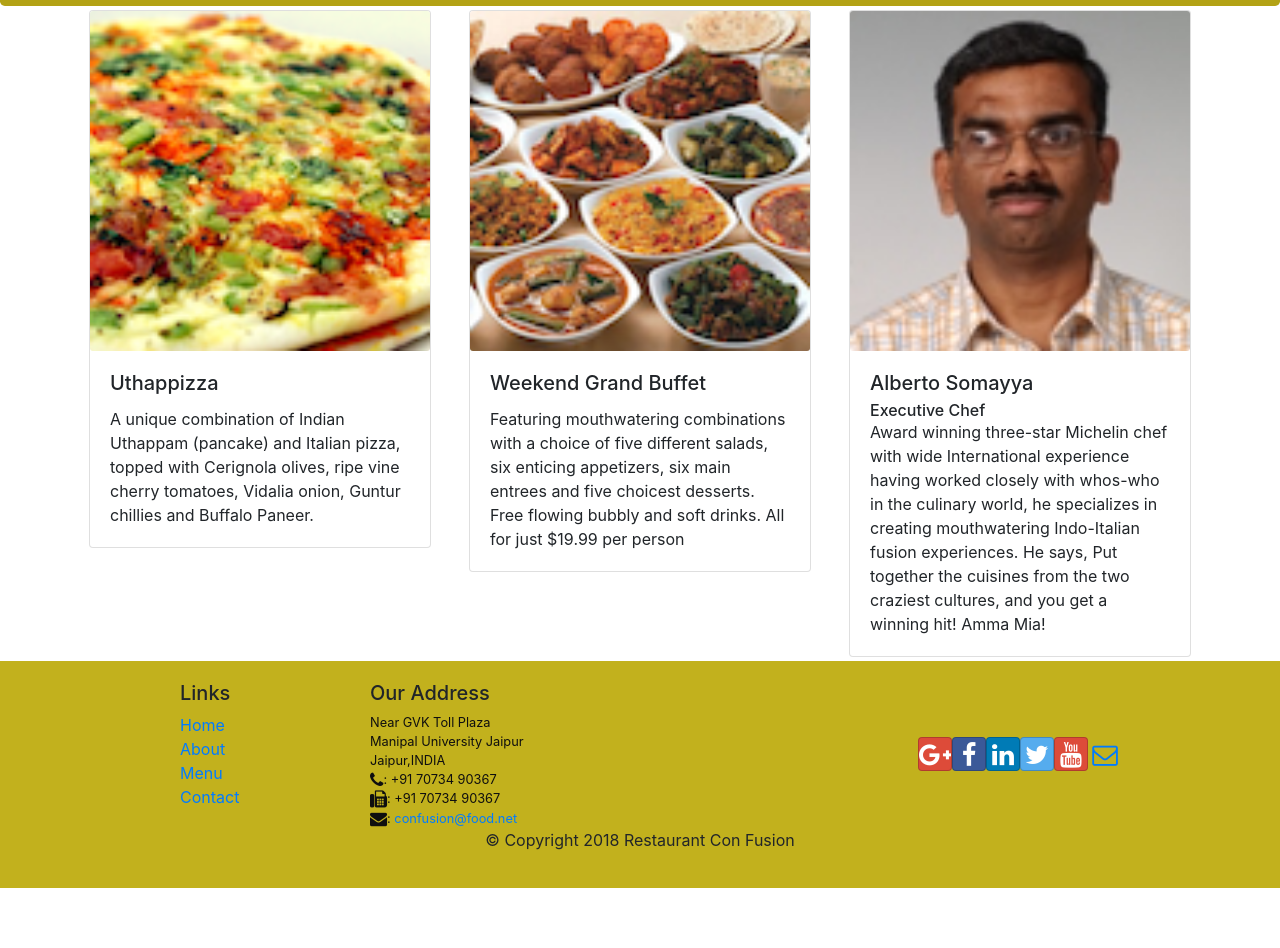
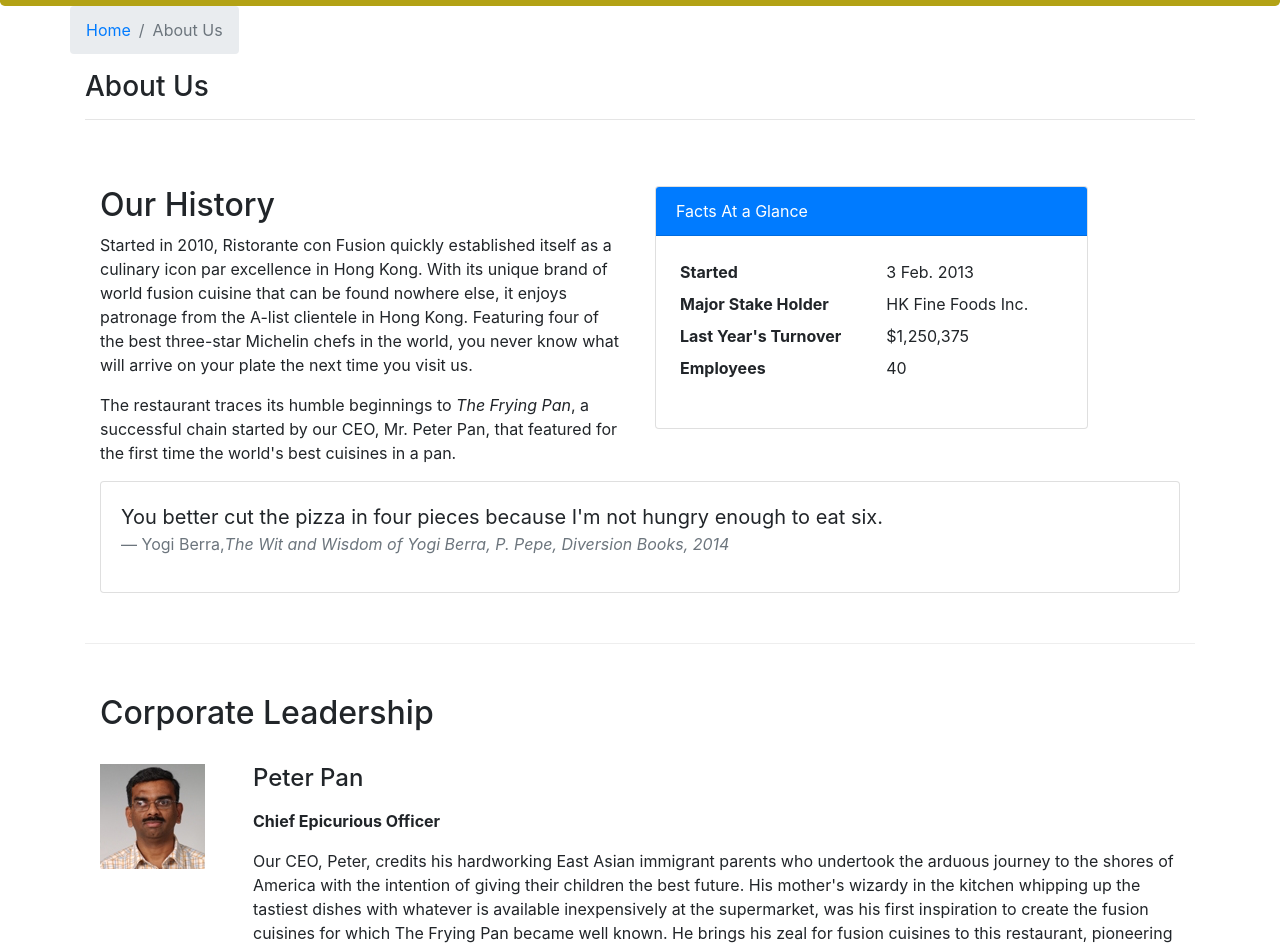
Before and after one commit to siddhartha0110/ReactProject, a React (Create React App) app: page /aboutus in a window 1280 px wide. Before the commit this address led to /home. Shown: the part 288-1236 px from the top of the page. Before the commit the page ends 1176 px from the top, so only its background shows below. Built offline with nearby package versions, Linux system fonts and the light colour scheme.

Commit message:
Adding About Us

```diff
--- /dev/null
+++ b/src/components/AboutUsComponent.js
@@ -0,0 +1,95 @@
+import React from 'react';
+import { Breadcrumb, BreadcrumbItem, Card, CardBody, CardHeader, Media } from 'reactstrap';
+import { Link } from 'react-router-dom';
+
+
+function RenderLeaders({Leader}){
+    return(
+            <Media className="mt-4">
+                <Media left className="mr-5">
+                    <Media object src={Leader.image} alt="Leader Image" />
+                </Media>
+                <Media body>
+                    <Media heading>
+                       <p>{Leader.name}</p>
+                    </Media>
+                    <strong>{Leader.designation}</strong>
+                    <p></p>
+                    {Leader.description}
+                </Media>
+            </Media>
+    );
+}
+
+function About(props) {
+
+    const leaders = props.leaders.map((leader) => {
+        return (
+            <RenderLeaders Leader={leader}/>
+        );
+    });
+
+
+    return(
+        <div className="container">
+            <div className="row">
+                <Breadcrumb>
+                    <BreadcrumbItem><Link to="/home">Home</Link></BreadcrumbItem>
+                    <BreadcrumbItem active>About Us</BreadcrumbItem>
+                </Breadcrumb>
+                <div className="col-12">
+                    <h3>About Us</h3>
+                    <hr />
+                </div>
+            </div>
+            <div className="row row-content">
+                <div className="col-12 col-md-6">
+                    <h2>Our History</h2>
+                    <p>Started in 2010, Ristorante con Fusion quickly established itself as a culinary icon par excellence in Hong Kong. With its unique brand of world fusion cuisine that can be found nowhere else, it enjoys patronage from the A-list clientele in Hong Kong.  Featuring four of the best three-star Michelin chefs in the world, you never know what will arrive on your plate the next time you visit us.</p>
+                    <p>The restaurant traces its humble beginnings to <em>The Frying Pan</em>, a successful chain started by our CEO, Mr. Peter Pan, that featured for the first time the world's best cuisines in a pan.</p>
+                </div>
+                <div className="col-12 col-md-5">
+                    <Card>
+                        <CardHeader className="bg-primary text-white">Facts At a Glance</CardHeader>
+                        <CardBody>
+                            <dl className="row p-1">
+                                <dt className="col-6">Started</dt>
+                                <dd className="col-6">3 Feb. 2013</dd>
+                                <dt className="col-6">Major Stake Holder</dt>
+                                <dd className="col-6">HK Fine Foods Inc.</dd>
+                                <dt className="col-6">Last Year's Turnover</dt>
+                                <dd className="col-6">$1,250,375</dd>
+                                <dt className="col-6">Employees</dt>
+                                <dd className="col-6">40</dd>
+                            </dl>
+                        </CardBody>
+                    </Card>
+                </div>
+                <div className="col-12">
+                    <Card>
+                        <CardBody className="bg-faded">
+                            <blockquote className="blockquote">
+                                <p className="mb-0">You better cut the pizza in four pieces because
+                                    I'm not hungry enough to eat six.</p>
+                                <footer className="blockquote-footer">Yogi Berra,
+                                <cite title="Source Title">The Wit and Wisdom of Yogi Berra,
+                                    P. Pepe, Diversion Books, 2014</cite>
+                                </footer>
+                            </blockquote>
+                        </CardBody>
+                    </Card>
+                </div>
+            </div>
+            <div className="row row-content">
+                <div className="col-12">
+                    <h2>Corporate Leadership</h2>
+                </div>
+                <div className="col-12">
+                   {leaders}
+                </div>
+            </div>
+        </div>
+    );
+}
+
+export default About;
--- a/src/components/DishdetailComponent.js
+++ b/src/components/DishdetailComponent.js
@@ -66,7 +66,7 @@ const DishDetails=(props)=>{
             </div>
             <div className="row">
                 <RenderDish dish={selectedDish}/>
-                <RenderComments comments={selectedDish.comments}/>
+                <RenderComments comments={props.comments}/>
             </div>
         </div>
         )
--- a/src/components/FooterComponent.js
+++ b/src/components/FooterComponent.js
@@ -10,7 +10,7 @@ function Footer(props){
                     <h5>Links</h5>
                     <ul className="list-unstyled">
                         <li><Link to="/home">Home</Link></li>
-                        <li><Link to="aboutus">About</Link></li>
+                        <li><Link to="/aboutus">About Us</Link></li>
                         <li><Link to="/menu">Menu</Link></li>
                         <li><Link to="/contactus">Contact</Link></li>
                     </ul>
--- a/src/components/MainComponent.js
+++ b/src/components/MainComponent.js
@@ -3,6 +3,7 @@ import Header from './HeaderComponent';
 import Home from './HomeComponent';
 import Menu from './MenuComponent';
 import Contact from './ContactComponent';
+import About from './AboutUsComponent';
 import {DISHES} from '../shared/dishes';
 import Footer from './FooterComponent';
 import {COMMENTS} from '../shared/comments';
@@ -34,7 +35,7 @@ class Main extends Component{
     const DishWithID=({match})=>{
         return(
           <DishDetails dish={this.state.dishes.filter((dish)=>dish.id===parseInt(match.params.dishId,10))[0]}
-          comments={this.state.comments.filter((comment)=>comment.dishId===parseInt(match.params.dishId,10))[0]}/>
+          comments={this.state.comments.filter((comment)=>comment.dishId===parseInt(match.params.dishId,10))}/>
         );
     }
 
@@ -46,6 +47,7 @@ class Main extends Component{
         <Route exact path="/menu" component={()=><Menu dishes={this.state.dishes}/>}/>
         <Route path="/menu/:dishId" component={DishWithID}/>
         <Route exact path="/contactus" component={Contact}/>
+        <Route exact path="/aboutus" component={()=><About leaders={this.state.leaders} />}/>
         <Redirect to="/home"/>
       </Switch>
       <Footer/>
```
